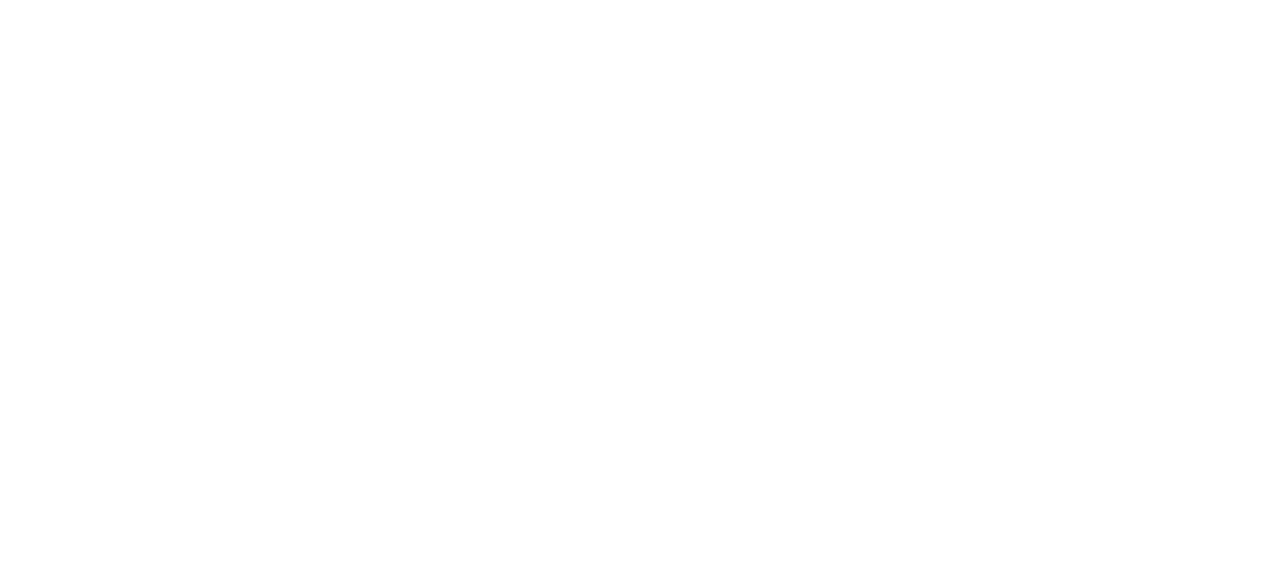
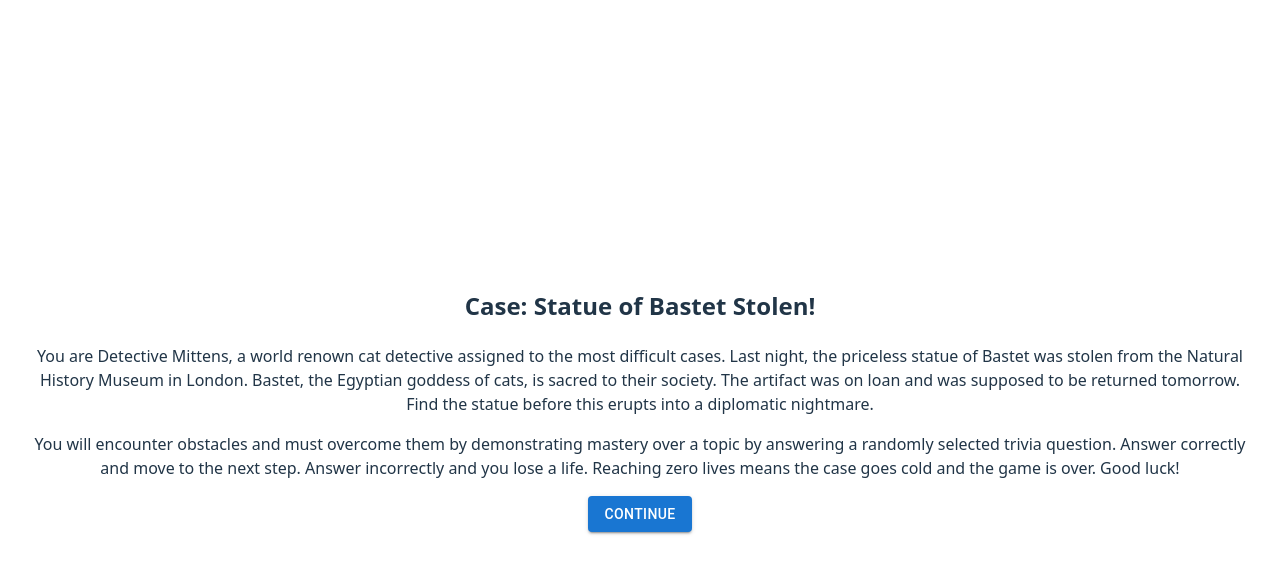
Before and after one commit to AlejandroLarson/game-show-app, a React (Vite) app: page / in a window 1280 px wide. Both pictures are taken after a click on the button "START GAME". Shown: the top 574 px of the page. Built offline with nearby package versions, Linux system fonts and the light colour scheme.

Commit message:
Intro Screen added

```diff
--- a/src/App.jsx
+++ b/src/App.jsx
@@ -3,30 +3,25 @@
 import viteLogo from '/vite.svg'
 import './App.css'
 import MainMenu from './MainMenu'
+import IntroScreen from './IntroScreen'
 
 function App() {
-  // Our game states will be menu, game, trivia, feedback, gamewin, gamelose
+  // Our game states will be menu, intro, game, trivia, feedback, gamewin, gamelose
   const [gameState, setGameState] = useState('menu');
   const [lives, setLives] = useState(3);
   const [difficulty, setDifficulty] = useState('easy');
   const [userCategoryChoice, setUserCategoryChoice] = useState(null);
 
+  // Data is a question we fetch from trivia API
   const [data, setData] = useState([]);
-
-
-  const startGame = (category) => {
-    console.log("Starting game with category:", category);
-    // Transition to your trivia screen here
-    fetch("https://opentdb.com/api.php?amount=10&category=11&difficulty=medium&type=multiple")
-
-
-  };
 
   return (
     <>
     {gameState==="menu" &&
     (<MainMenu difficulty={difficulty} setDifficulty={setDifficulty} gameState = {gameState} setGameState={setGameState} />)}
 
+    {gameState === "intro" &&
+    (<IntroScreen gameState={gameState} setGameState={setGameState}/>)}
     </>
 
 );
--- /dev/null
+++ b/src/IntroScreen.jsx
@@ -0,0 +1,18 @@
+import { Button } from '@mui/material';
+import React from 'react';
+
+export default function IntroScreen({gameState, setGameState}) {
+    return(
+        <div className="intro-screen">
+            <h2>Case: Statue of Bastet Stolen!</h2>
+            <p>You are Detective Mittens, a world renown cat detective assigned to the most difficult cases. Last night, the priceless statue of Bastet was stolen from the Natural History Museum in London. Bastet, the Egyptian goddess of cats, is sacred to their society. The artifact was on loan and was supposed to be returned tomorrow. Find the statue before this erupts into a diplomatic nightmare.
+            </p>
+            <p> You will encounter obstacles and must overcome them by demonstrating mastery over a topic by answering a randomly selected trivia question. Answer correctly and move to the next step. Answer incorrectly and you lose a life. Reaching zero lives means the case goes cold and the game is over. Good luck!
+            </p>
+            <Button
+            variant = "contained"
+            onClick={()=> setGameState('game')}
+            >Continue</Button>
+        </div>
+    );
+}
--- a/src/MainMenu.jsx
+++ b/src/MainMenu.jsx
@@ -1,5 +1,5 @@
-import React, { useState } from 'react';
-import { Box, Container, Typography, Select, MenuItem, Button, FormControl, InputLabel } from '@mui/material';
+import React from 'react';
+import { Box, Container, Typography, Select, MenuItem, Button} from '@mui/material';
 
 export default function MainMenu({difficulty, setDifficulty, gameState, setGameState }) {
 
@@ -24,7 +24,7 @@
    </Box>
          <Button variant = "contained"
          onClick={() => {
-          setGameState('game');
+          setGameState('intro');
 
          }}>
         Start Game
```
Also changed, not shown: src/GameScreen.jsx (added, +7 -0 lines), src/Game.jsx (deleted).
